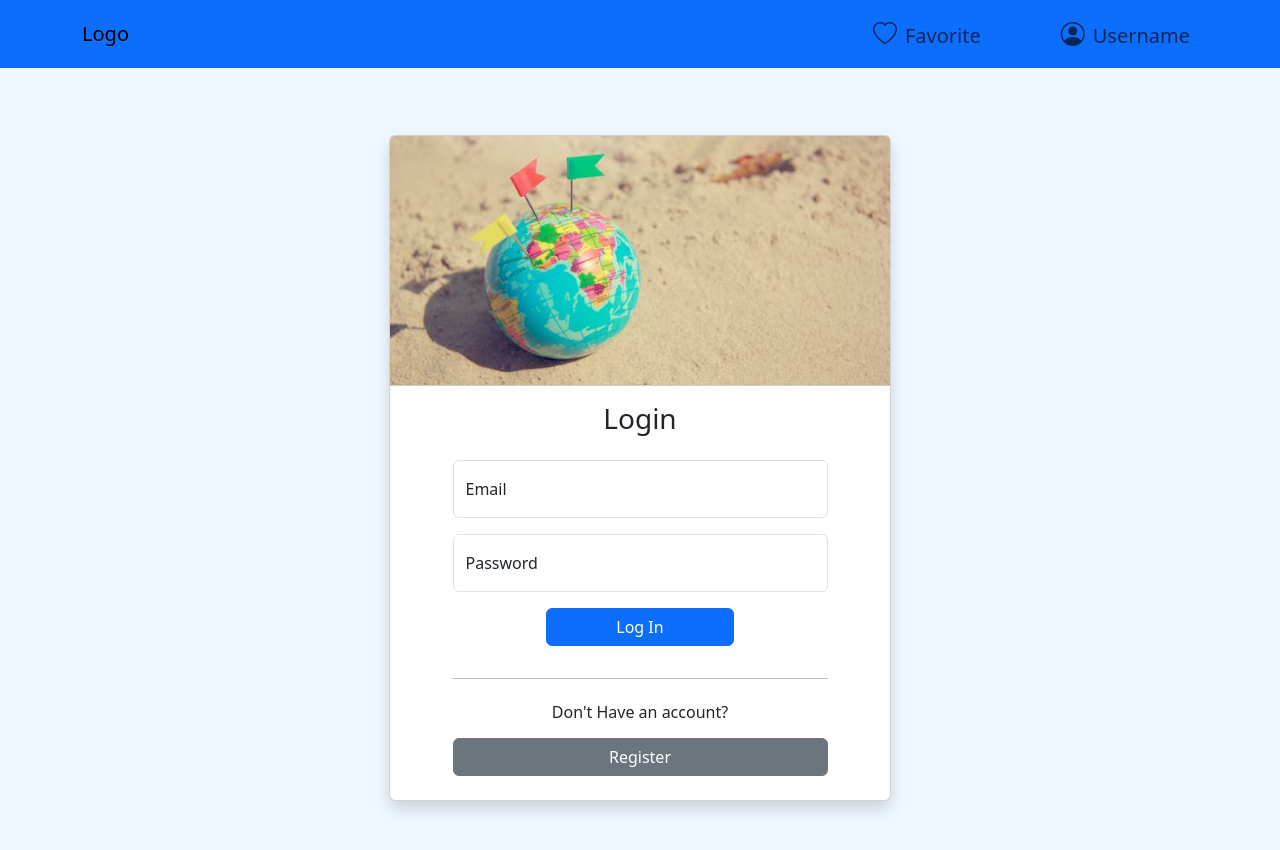
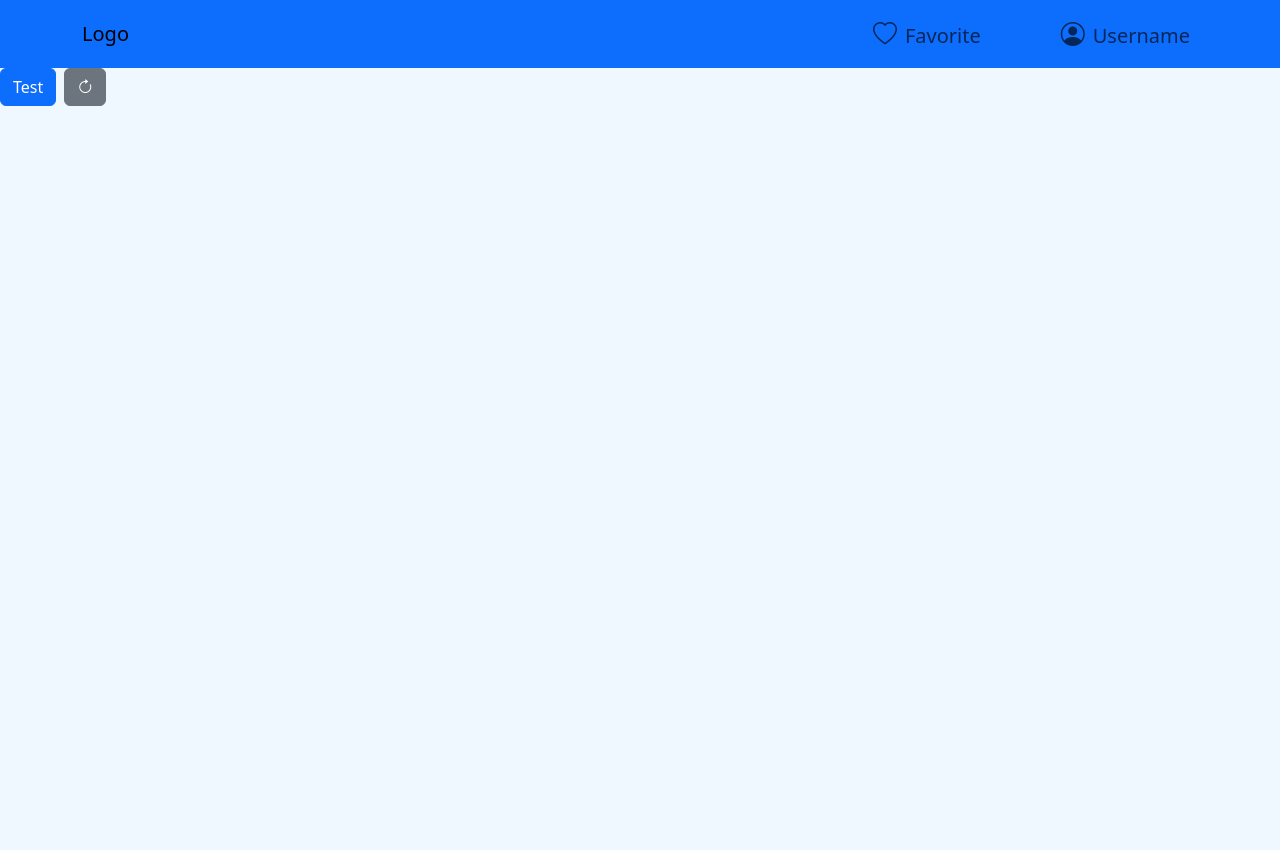
Before and after one commit to Jonathan-Clary/Project2Front-End, a React (Create React App) app in the folder front-end/: page / in a window 1280 px wide. Shown: the top 850 px of the page. After the commit the page ends 800 px from the top, so only its background shows below. Built offline with nearby package versions, Linux system fonts and the light colour scheme; sample sign-in values are in the browser's storage.

Commit message:
route changes

```diff
--- a/front-end/src/App.tsx
+++ b/front-end/src/App.tsx
@@ -15,8 +15,8 @@ function App() {
       {token != null ? <Navigation/> : <></>}
 
       <Routes>
-        <Route path="/" element={<LoginContainer />} />
-        <Route path="/temp" element={token ? <Temp /> : <Navigate to="/" />} />
+        <Route path="/login" element={<LoginContainer />} />
+        <Route path="/" element={token ? <Temp /> : <Navigate to="/login" />} />
         <Route path="/register" element={<Register/>} />
       </Routes>
 
--- a/front-end/src/components/login-components/registration/Register.tsx
+++ b/front-end/src/components/login-components/registration/Register.tsx
@@ -134,7 +134,7 @@ export const Register: React.FC = () => {
             const response = await axiosInstance.post('/user/register', formData);
             if (response.data) {
                 // Add global toast here **
-                navigate('/');
+                navigate('/login');
             }
         } catch (error) {
             if (isAxiosError(error)) {
@@ -232,7 +232,7 @@ export const Register: React.FC = () => {
                     {error && <div className="alert alert-danger">{error}</div>}
 
                     <div className="d-flex justify-content-between w-50">
-                        <Button className=" mb-2" variant="secondary" onClick={() => navigate('/')}> Back</Button>
+                        <Button className=" mb-2" variant="secondary" onClick={() => navigate('/login')}> Back</Button>
                         <Button type="submit" className=" mb-2" variant="primary"> Register</Button>
                     </div>
                 </Form>
--- a/front-end/src/contexts/AuthContext.tsx
+++ b/front-end/src/contexts/AuthContext.tsx
@@ -49,7 +49,7 @@ export const AuthProvider: React.FC<{ children: ReactNode }> = ({ children }) =>
             setUser(user);
             localStorage.setItem('token', token);
             // Navigating to temp comp add conditional to nav to admin or user??
-            navigate('/temp');
+            navigate('/');
             console.log('login successful');
            // console.log(token)
            // console.log(response.data)
```
